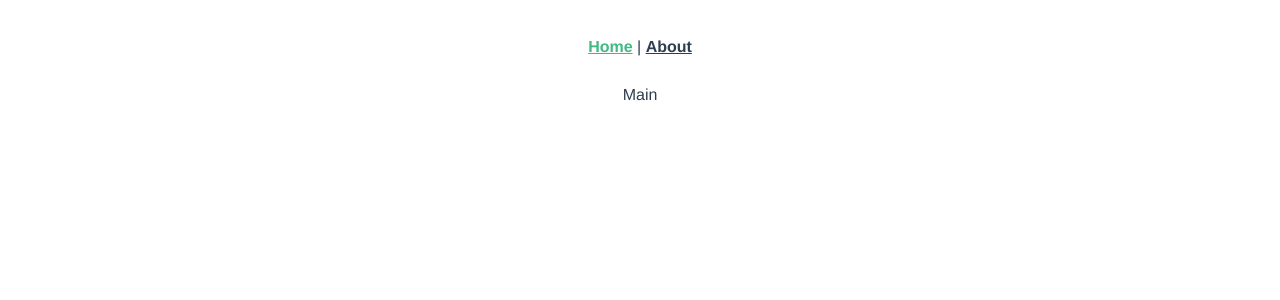
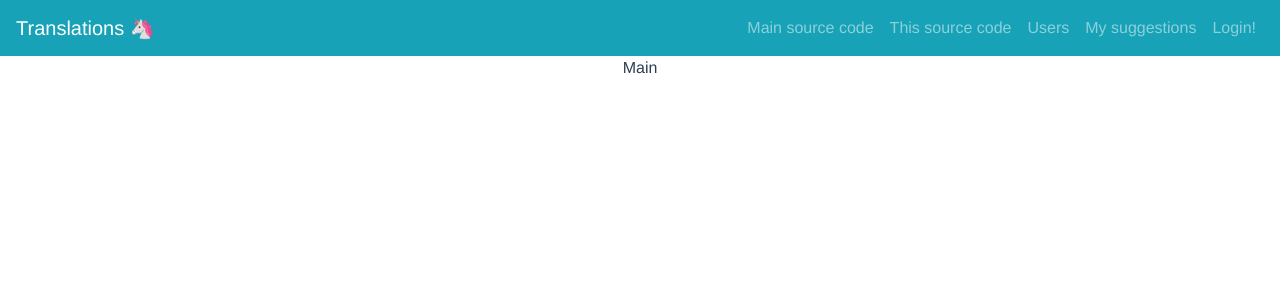
Before and after one commit to topcatarg/traducir-vue3, a Vue app: page /#/ in a window 1280 px wide. Shown: the top 300 px of the page. Built offline with nearby package versions, Linux system fonts and the light colour scheme.

Commit message:
Change header file. routing enabled (#3)

```diff
--- a/src/App.vue
+++ b/src/App.vue
@@ -1,12 +1,23 @@
 <template>
+
   <div id="app">
-    <div id="nav">
-      <router-link to="/">Home</router-link> |
-      <router-link to="/about">About</router-link>
-    </div>
+    <PersonalHeader></PersonalHeader>
     <router-view/>
   </div>
 </template>
+
+<script lang='ts'>
+import PersonalHeader from '@/components/PersonalHeader.vue';
+import { Component, Prop, Vue } from 'vue-property-decorator';
+
+@Component({
+  components: {
+    PersonalHeader
+  }
+})
+export default class App extends Vue {
+}
+</script>
 
 <style>
 #app {
--- /dev/null
+++ b/src/components/PersonalHeader.vue
@@ -0,0 +1,38 @@
+<template>
+
+  <div>
+    <b-navbar toggleable="md" type="dark" variant="info">
+      <b-navbar-toggle target="nav_collapse"/>
+      <b-navbar-brand to="/" exact>Translations 🦄 </b-navbar-brand>
+      <b-collapse is-nav id="nav_collapse">
+        <!-- Right aligned nav items -->
+        <b-navbar-nav class="ml-auto">
+          <b-nav-item href="https://github.com/g3rv4/Traducir" target="_blank">Main source code</b-nav-item>
+          <b-nav-item href="https://github.com/topcatarg/traducir-vue3" target="_blank">This source code</b-nav-item>
+          <b-nav-item to="/Users">Users</b-nav-item>
+          <b-nav-item to="/Suggestions">My suggestions</b-nav-item>
+          <b-nav-item to="/" exact>Login!</b-nav-item>
+        </b-navbar-nav>
+      </b-collapse>
+      </b-navbar>
+  </div>
+</template>
+
+
+<script lang="ts">
+// import IConfig from '@/models/Config.ts';
+import axios from 'axios';
+import { Component, Prop, Vue } from 'vue-property-decorator';
+
+const AppProps = Vue.extend({
+  props: {
+    // config: Object as () => IConfig
+    // config : {IConfig: {Object}}
+  }
+});
+
+@Component
+export default class PersonalHeader extends AppProps {
+
+}
+</script>
--- a/src/main.ts
+++ b/src/main.ts
@@ -1,3 +1,7 @@
+import BootstrapVue from 'bootstrap-vue';
+import 'bootstrap-vue/dist/bootstrap-vue.css';
+import 'bootstrap/dist/css/bootstrap.css';
+import 'font-awesome/css/font-awesome.css';
 import Vue from 'vue';
 import App from './App.vue';
 import './registerServiceWorker';
@@ -5,6 +9,7 @@ import router from './router';
 import store from './store';
 
 Vue.config.productionTip = false;
+Vue.use(BootstrapVue);
 
 new Vue({
   router,
```
Also changed, not shown: src/components/Header.vue (deleted, +0 -63 lines).
